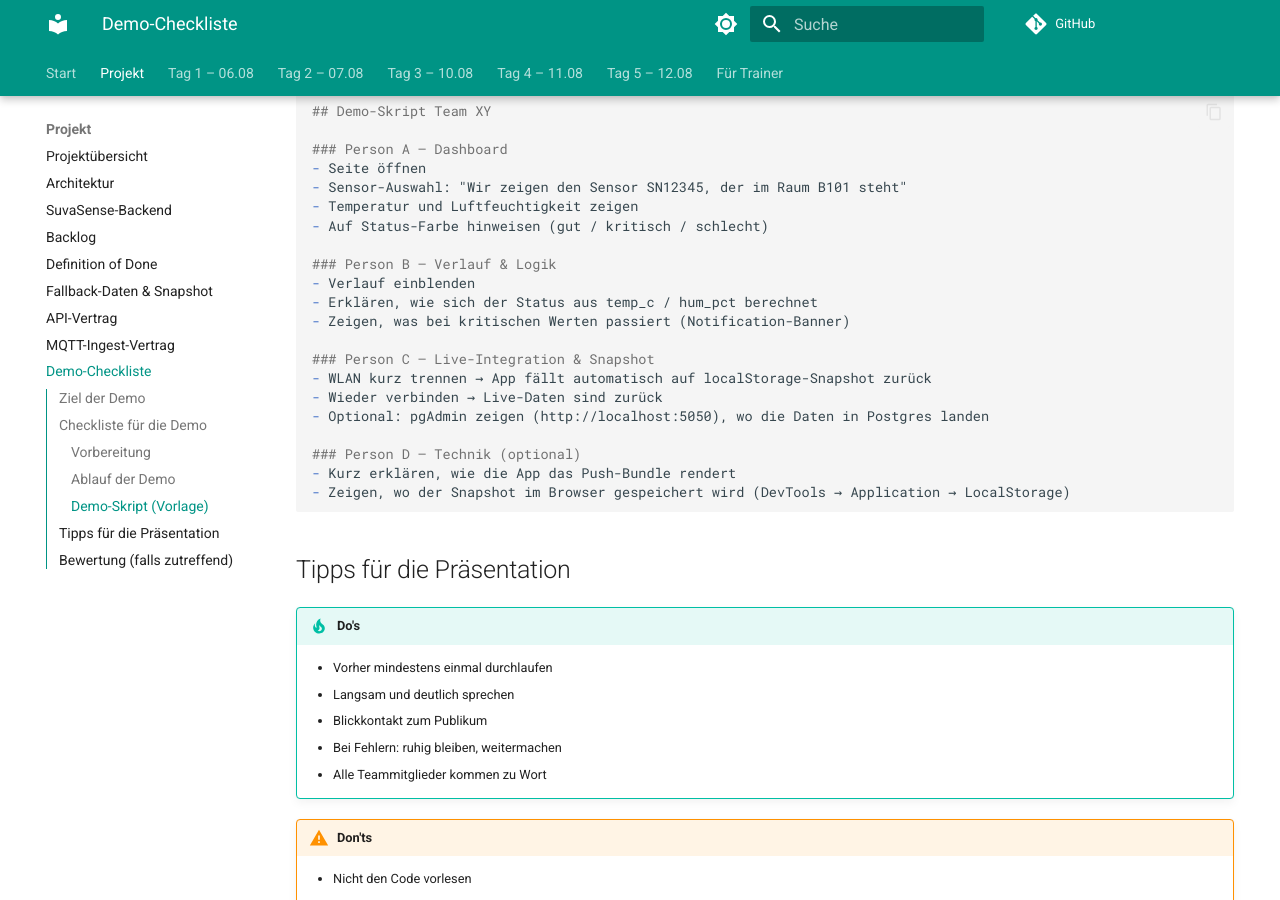
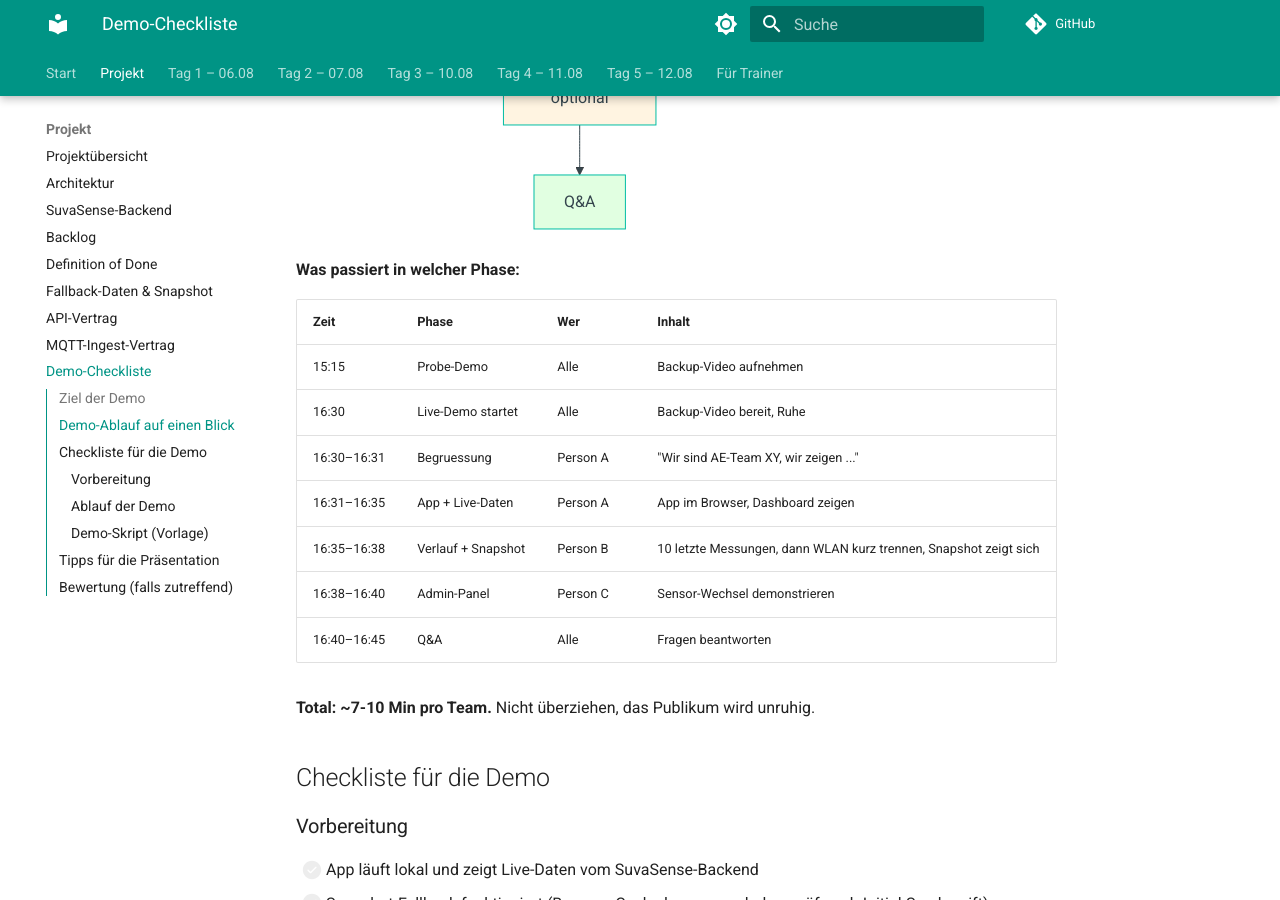
Before and after one commit to HeiligerG/ae-raumklima-bootcamp, an MkDocs documentation site: the page built from docs/projekt/demo-checkliste.md, in a window 1280 px wide and 900 px high, scrolled down 1454 px. Built offline with MkDocs 1.6.1 and Material for MkDocs 9.7.7, drawn with Linux system fonts in a browser that asks for light colours; comment, search, counter and statistics services are not loaded; some of the changed text lies outside the part shown.

Commit message:
docs(projekt): demo-checkliste.md mit Demo-Flow-Diagramm
Mermaid-flowchart mit Demo-Ablauf auf einen Blick:
- 15:15 Probe-Demo (mit Backup-Video-Check)
- 16:30 Live-Demo
- 4 Personen-Phaen (App, Verlauf, Admin, optional Tech)
- Q&A

Plus 7-Zeilen-Tabelle mit Zeit, Phase, Wer, Inhalt.
Total ~7-10 Min pro Team, nicht ueberziehen.

Farbcodierung: Probe-Demo blau, Backup gelb, Live rot,
Q&A gruen.

Macht den Ablauf visuell klar, vorher war es nur eine
Bullet-Liste mit Zahlen.

````diff
--- a/docs/projekt/demo-checkliste.md
+++ b/docs/projekt/demo-checkliste.md
@@ -7,6 +7,44 @@ Ihr zeigt am Ende der Woche eure App vor allen anderen Teams und Trainern.
 - Dauer: ca. 5–10 Minuten pro Team
 - Format: Live-Demo der App + kurze Erklärung
 - Jedes Teammitglied zeigt einen Teil
+
+## Demo-Ablauf auf einen Blick
+
+```mermaid
+flowchart TD
+    V[15:15<br/>Probe-Demo<br/>alleine/im Team] --> Q{Backup<br/>fertig?}
+    Q -->|Nein| V2[Backup-Video<br/>aufnehmen<br/>30-60 s]
+    V2 --> Q
+    Q -->|Ja| D[16:30<br/>Live-Demo]
+    D --> T1[Person A:<br/>App starten,<br/>Daten erklaeren]
+    T1 --> T2[Person B:<br/>Verlauf zeigen,<br/>Snapshot-Fallback]
+    T2 --> T3[Person C:<br/>Admin-Panel,<br/>Sensor-Wechsel]
+    T3 --> T4[Person D:<br/>Technik-Intro<br/>optional]
+    T4 --> Q2[Q&A]
+
+    style V fill:#e1f5ff
+    style V2 fill:#fff4e1
+    style D fill:#ffe1e1
+    style T1 fill:#fff4e1
+    style T2 fill:#fff4e1
+    style T3 fill:#fff4e1
+    style T4 fill:#fff4e1
+    style Q2 fill:#e1ffe1
+```
+
+**Was passiert in welcher Phase:**
+
+| Zeit | Phase | Wer | Inhalt |
+|---|---|---|---|
+| 15:15 | Probe-Demo | Alle | Backup-Video aufnehmen |
+| 16:30 | Live-Demo startet | Alle | Backup-Video bereit, Ruhe |
+| 16:30–16:31 | Begruessung | Person A | "Wir sind AE-Team XY, wir zeigen ..." |
+| 16:31–16:35 | App + Live-Daten | Person A | App im Browser, Dashboard zeigen |
+| 16:35–16:38 | Verlauf + Snapshot | Person B | 10 letzte Messungen, dann WLAN kurz trennen, Snapshot zeigt sich |
+| 16:38–16:40 | Admin-Panel | Person C | Sensor-Wechsel demonstrieren |
+| 16:40–16:45 | Q&A | Alle | Fragen beantworten |
+
+**Total: ~7-10 Min pro Team.** Nicht überziehen, das Publikum wird unruhig.
 
 ## Checkliste für die Demo
 
````
